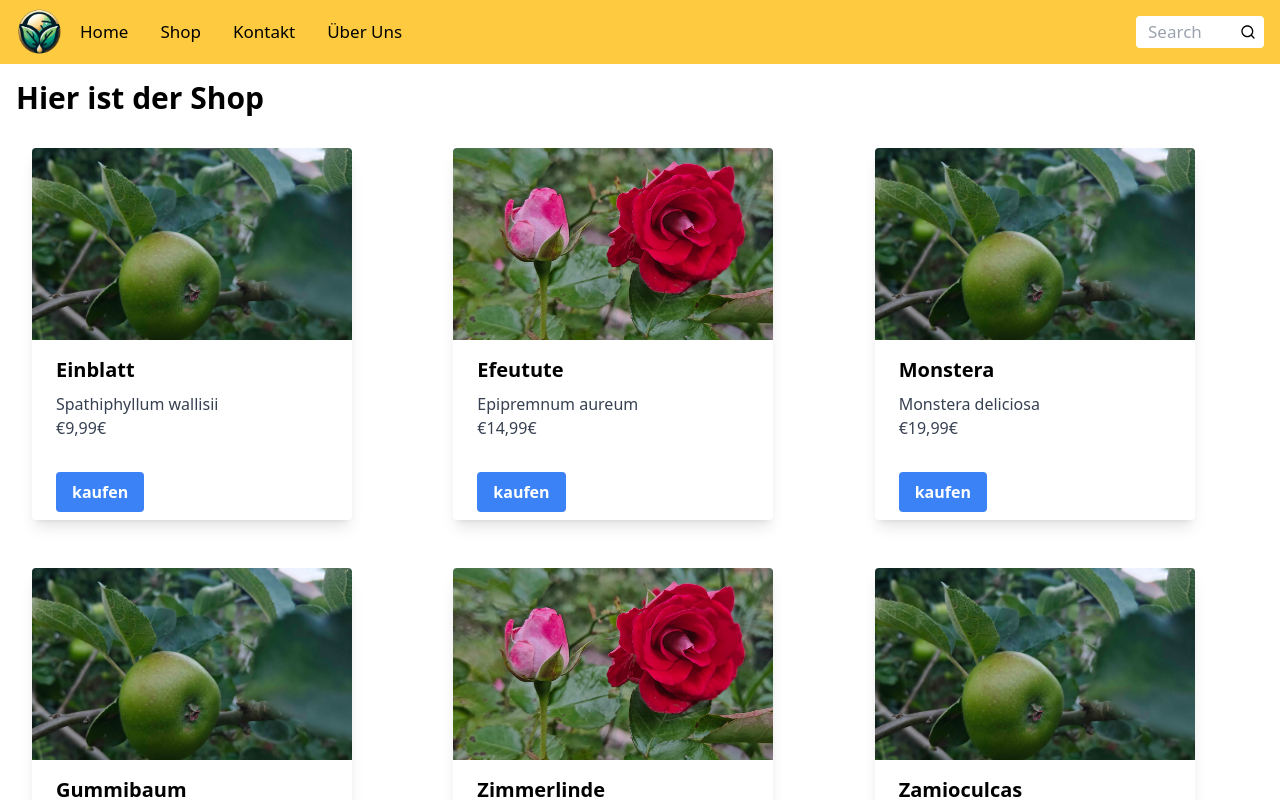
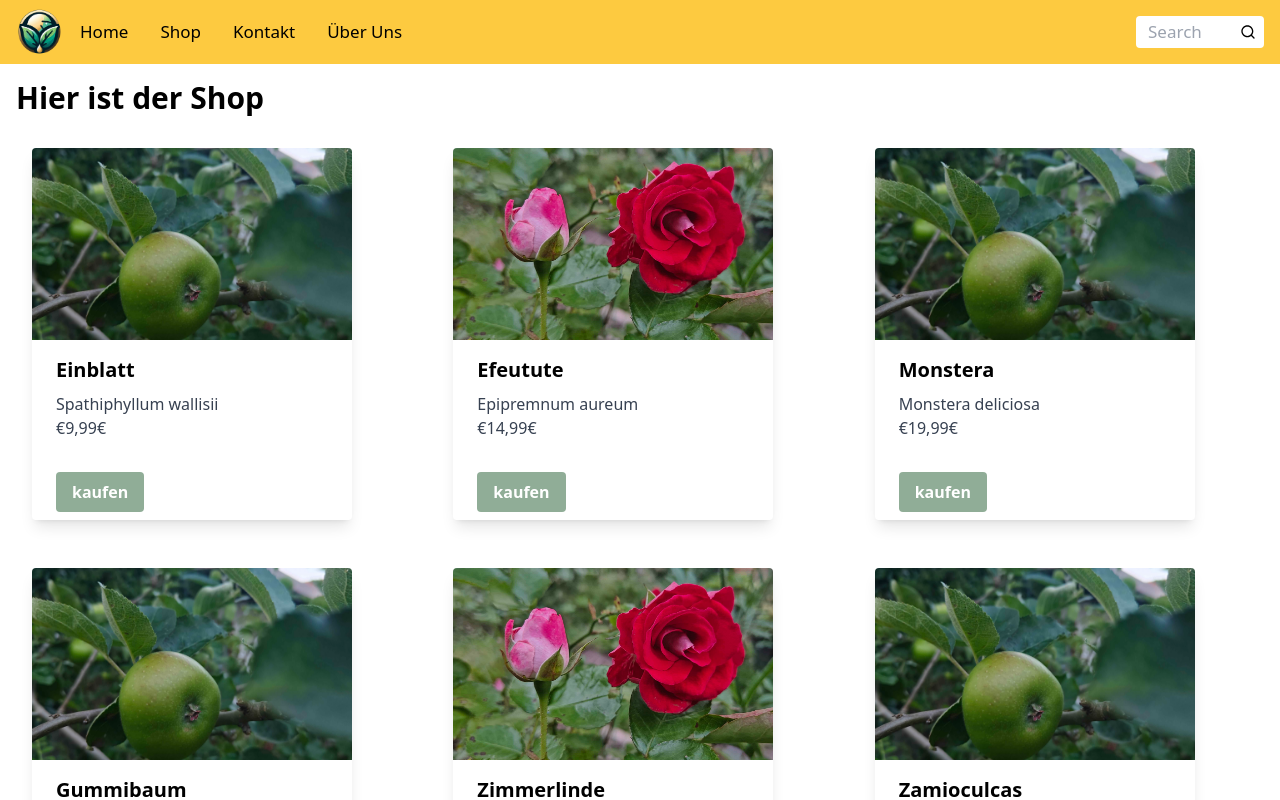
Before and after one commit to JonathanThoelke/PflanzenApp, a Next.js app: page /Shop in a window 1280 px wide. Shown: the top 800 px of the page. Built offline with nearby package versions, Linux system fonts and the light colour scheme.

Commit message:
hover für customGreen hinzugefügt

```diff
--- a/app/components/AddToCart.tsx
+++ b/app/components/AddToCart.tsx
@@ -4,7 +4,7 @@ const AddToCart = () => {
   return (
     <button
       onClick={() => console.log('Zum Warenkorb hinzugefügt')}
-      className="bg-blue-500 hover:bg-blue-700 text-white font-bold py-2 px-4 rounded">
+      className="bg-customGreen hover:bg-blue-700 text-white font-bold py-2 px-4 rounded">
       kaufen
     </button>
   )
--- a/tailwind.config.ts
+++ b/tailwind.config.ts
@@ -15,6 +15,7 @@ const config: Config = {
       },
       colors: {
         customGreen: '#90ad97',
+        'customGreen-hover': '#c4d4c8',
       },
     },
   },
```
